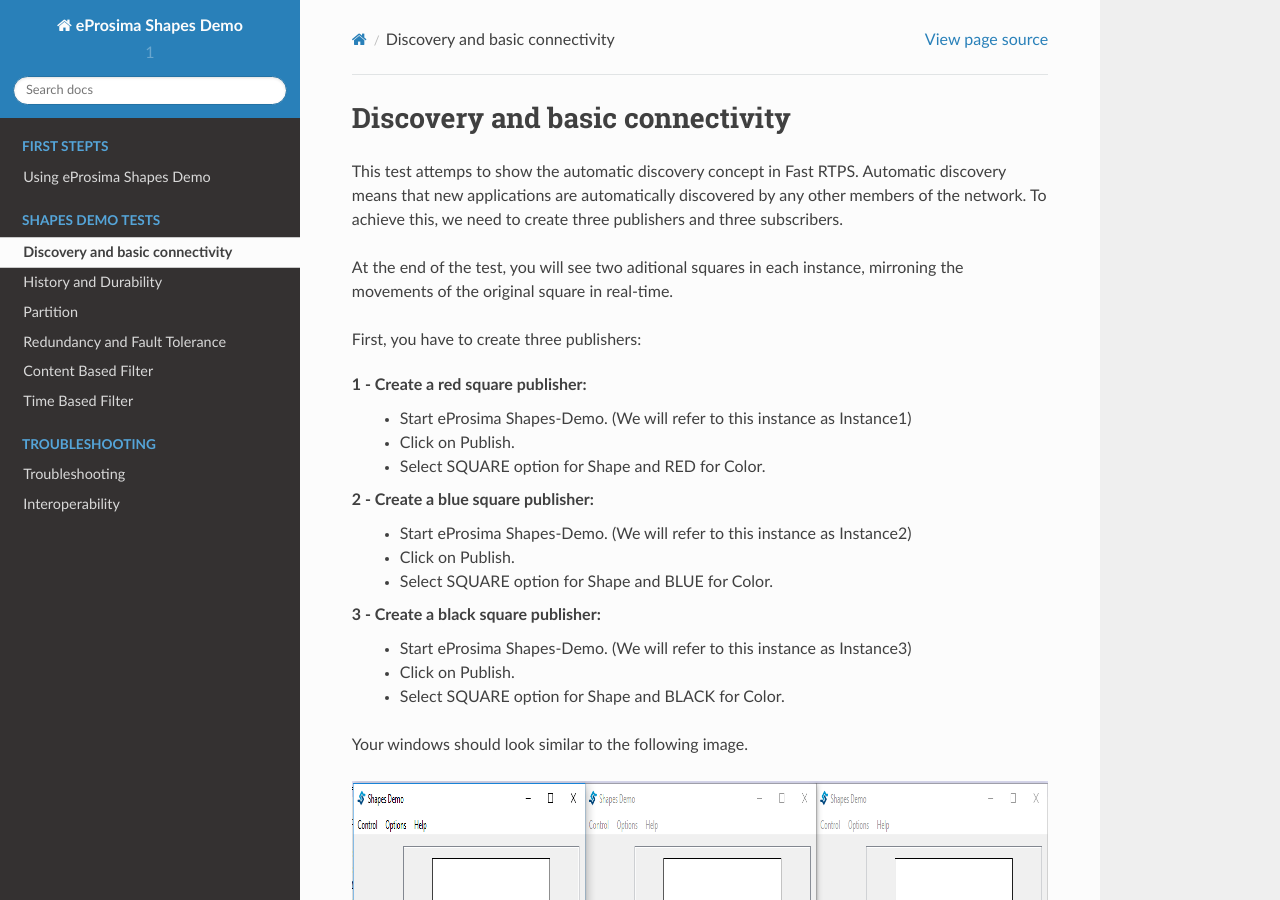
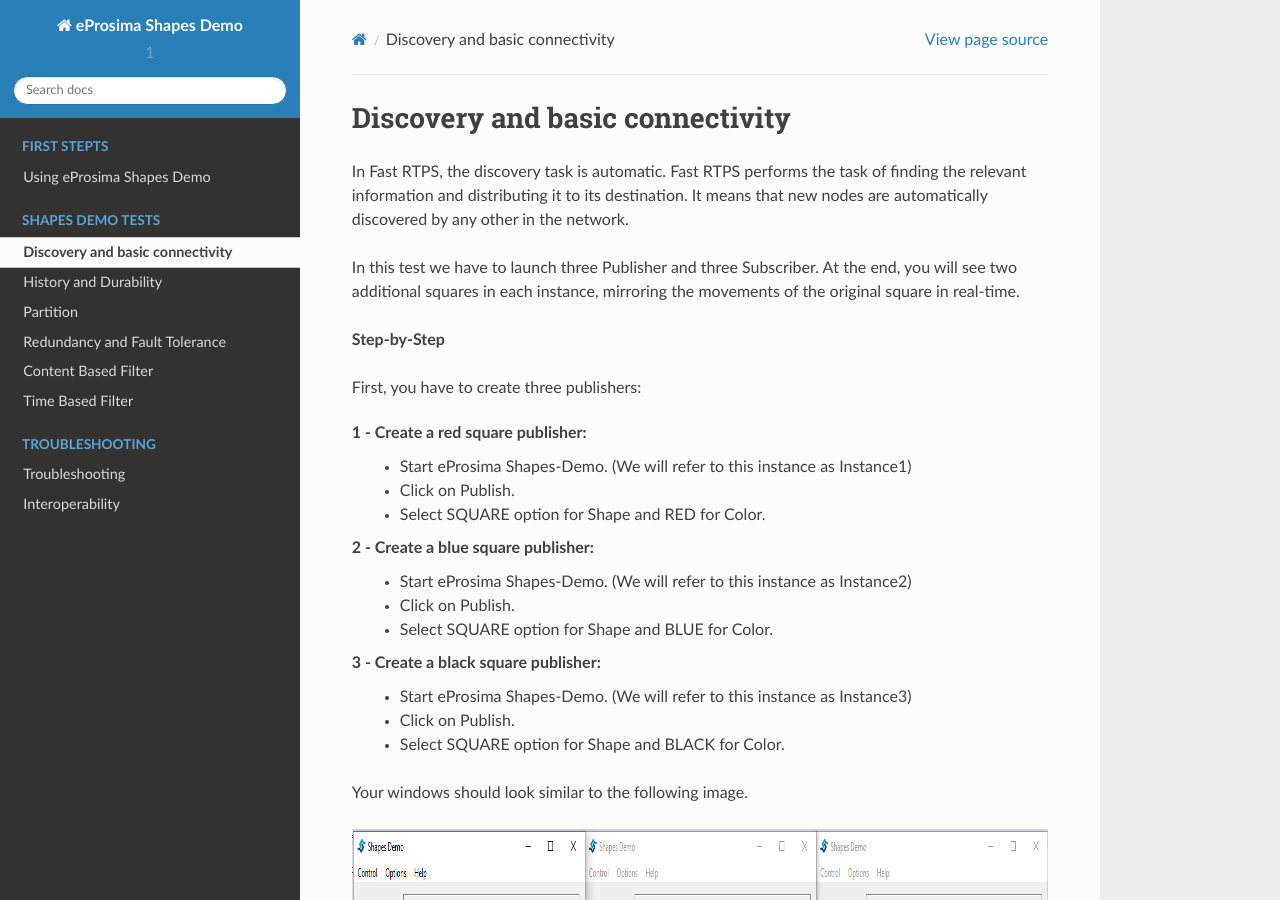
Before and after one commit to eProsima/Shapes-Demo-Docs, a Sphinx documentation site: the page built from docs/discovery.rst, in a window 1280 px wide and 900 px high. Built offline with Sphinx 7.4.7 and the Read the Docs theme 2.0.0, drawn with Linux system fonts in a browser that asks for light colours.

Commit message:
Update discovery.rst

```diff
--- a/docs/discovery.rst
+++ b/docs/discovery.rst
@@ -1,9 +1,11 @@
 Discovery and basic connectivity
 ================================
 
-This test attemps to show the automatic discovery concept in Fast RTPS. Automatic discovery means that new applications are automatically discovered by any other members of the network. To achieve this, we need to create three publishers and three subscribers.
+In Fast RTPS, the discovery task is automatic. Fast RTPS performs the task of finding the relevant information and distributing it to its destination. It means that new nodes are automatically discovered by any other in the network.
 
-At the end of the test, you will see two aditional squares in each instance, mirroning the movements of the original square in real-time.
+In this test we have to launch three Publisher and three Subscriber. At the end, you will see two additional squares in each instance, mirroring the movements of the original square in real-time.
+
+**Step-by-Step**
 
 First, you have to create three publishers:
 
```
